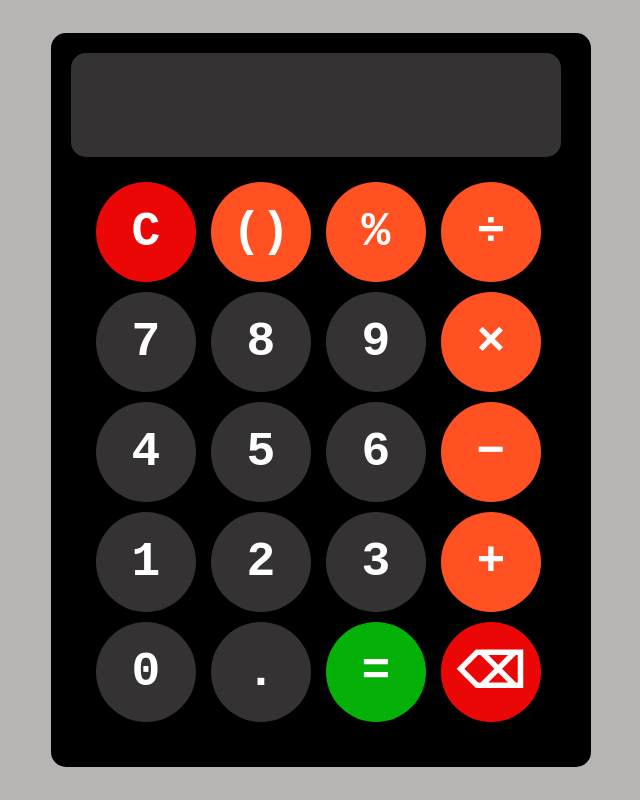
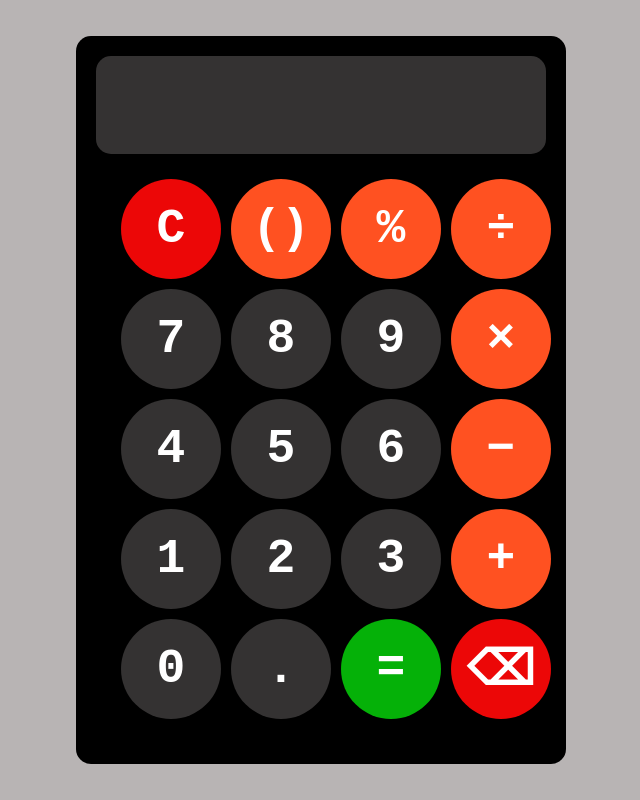
Before and after one commit to neharoy3/myCalc, a plain HTML site: page index.html in a window 1280 px wide. Shown: the whole page, without its empty margins (319-959 px from the left). Drawn offline with Linux system fonts and the light colour scheme.

Commit message:
minor changes

```diff
--- a/index.js
+++ b/index.js
@@ -33,6 +33,7 @@
     }
 }
 
+//brackets button
 const bracketBtn = document.getElementById("bracketBtn");
 
 bracketBtn.addEventListener("click", () => {
--- a/styles.css
+++ b/styles.css
@@ -10,26 +10,24 @@
 #calculator{
     background-color: rgb(0, 0, 0);
     border-radius: 15px;
-    max-width: 500px;
+    max-width:  min(90vw, 450px);
     overflow: hidden;
     padding: 20px;
 }
 
 #display{
     font-family: 'Roboto Mono', monospace;
-    width: 90%;
+    width: 100%;
+    box-sizing: border-box;
     border-radius: 15px;
     padding: 20px;
-    font-size: 3.5rem;
+    font-size: clamp(3rem, 4vw, 3.5rem);
     white-space: nowrap;
     overflow: hidden;
-    text-align: left;
+    text-align: right;
     border: none;
     color: white;
     background-color: rgba(59, 56, 56, 0.895);
-}
-#display.active {
-    box-shadow: 0 0 10px lime;
 }
 
 
@@ -42,8 +40,8 @@
 
 button{
     width: 100px;
+    aspect-ratio: 1;
     font-family: 'Roboto Mono', monospace;
-    height: 100px;
     border-radius: 50px;
     border: none;
     background-color: rgba(59, 56, 56, 0.895);
@@ -58,6 +56,9 @@
 }
 button:active{
     background-color: rgb(181, 178, 178);
+}
+button:focus {
+    outline: 2px solid  rgb(5, 177, 8);
 }
 
 .operator-btn{
```
